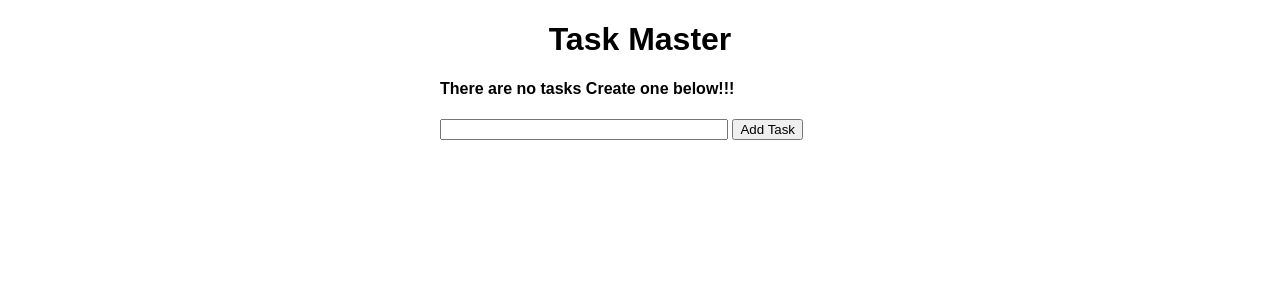
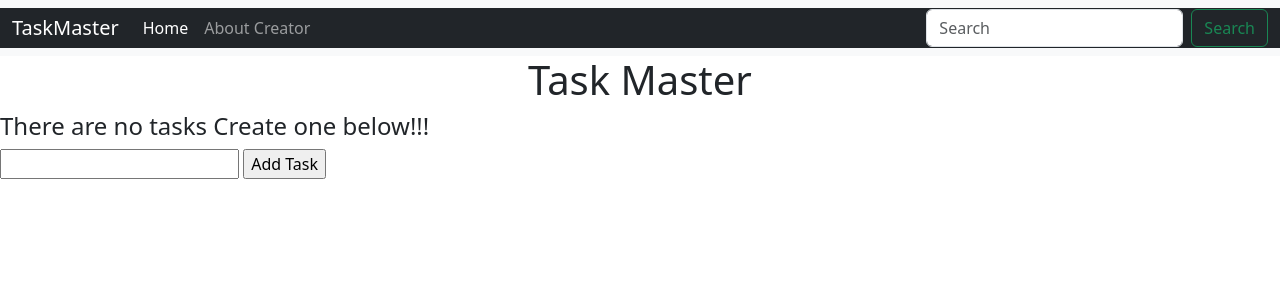
Before and after one commit to LogeswaranSR/TaskMaster, a Flask app: page / in a window 1280 px wide. Shown: the top 300 px of the page. Run offline with Flask 3, Linux system fonts and the light colour scheme.

Commit message:
Navigation Bar added

```diff
--- a/templates/base.html
+++ b/templates/base.html
@@ -8,6 +8,7 @@
     {% block head %}{% endblock %}
 </head>
 <body>
+    {% include 'navbar.html' %}
     {% block body %}{% endblock %}
 </body>
 </html>
--- /dev/null
+++ b/templates/base2.html
@@ -0,0 +1,14 @@
+<!doctype html>
+<html lang="en">
+  <head>
+    <meta charset="utf-8">
+    <meta name="viewport" content="width=device-width, initial-scale=1">
+    <link href="https://cdn.jsdelivr.net/npm/bootstrap@5.3.1/dist/css/bootstrap.min.css" rel="stylesheet" integrity="sha384-4bw+/aepP/YC94hEpVNVgiZdgIC5+VKNBQNGCHeKRQN+PtmoHDEXuppvnDJzQIu9" crossorigin="anonymous">
+    {% block head %}{% endblock %}
+  </head>
+  <body>
+    {% include 'navbar.html'%}
+    {% block body %}{% endblock %}
+    <script src="https://cdn.jsdelivr.net/npm/bootstrap@5.3.1/dist/js/bootstrap.bundle.min.js" integrity="sha384-HwwvtgBNo3bZJJLYd8oVXjrBZt8cqVSpeBNS5n7C8IVInixGAoxmnlMuBnhbgrkm" crossorigin="anonymous"></script>
+  </body>
+</html>
--- a/templates/err404.html
+++ b/templates/err404.html
@@ -1,8 +1,10 @@
-{% extends 'base.html' %}
+{% extends 'base2.html' %}
 
 {% block head %}
 <title>Page not Found</title>
 {% endblock %}
+
+
 {% block body %}
 <br/>
 <center>
--- a/templates/index.html
+++ b/templates/index.html
@@ -1,4 +1,4 @@
-{% extends 'base.html' %}
+{% extends 'base2.html' %}
 
 {% block head %}
 <title>Task Master</title>
@@ -34,8 +34,8 @@
 
     {% endif %}
 
-    <form action="/" method="POST">
-        <input type="text" name="content" id="content">
+    <form class="form" action="/" method="POST">
+        <input type="text" name="content" id="content" aria-label="form">
         <input type="submit" value="Add Task">
     </form>
 </div>
--- /dev/null
+++ b/templates/navbar.html
@@ -0,0 +1,22 @@
+<nav class="navbar navbar-expand-lg bg-body-tertiary">
+    <div class="container-fluid navbar-dark bg-dark">
+      <a class="navbar-brand" href="#">TaskMaster</a>
+      <button class="navbar-toggler" type="button" data-bs-toggle="collapse" data-bs-target="#navbarSupportedContent" aria-controls="navbarSupportedContent" aria-expanded="false" aria-label="Toggle navigation">
+        <span class="navbar-toggler-icon"></span>
+      </button>
+      <div class="collapse navbar-collapse" id="navbarSupportedContent">
+        <ul class="navbar-nav me-auto mb-2 mb-lg-0">
+          <li class="nav-item">
+            <a class="nav-link active" aria-current="page" href="{{ url_for('index') }}">Home</a>
+          </li>
+          <li class="nav-item">
+            <a class="nav-link" href="#">About Creator</a>
+          </li>
+        </ul>
+        <form class="d-flex" role="search">
+          <input class="form-control me-2" type="search" placeholder="Search" aria-label="Search">
+          <button class="btn btn-outline-success" type="submit">Search</button>
+        </form>
+      </div>
+    </div>
+  </nav>
--- a/templates/update.html
+++ b/templates/update.html
@@ -1,4 +1,4 @@
-{% extends 'base.html' %}
+{% extends 'base2.html' %}
 
 {% block head %}
 <title>Task Master</title>
@@ -10,7 +10,7 @@
 
     <div class="form">
         <form action="/update/{{ task.id }}" method="POST">
-            <input type="text" name="content" id="content" value="{{task.content}}">
+            <input type="text" name="content" id="content" value="{{task.content}}" aria-label="form">
             <input type="submit" value="Update">
         </form>
     </div>
```
Also changed, not shown: 1 other file.
